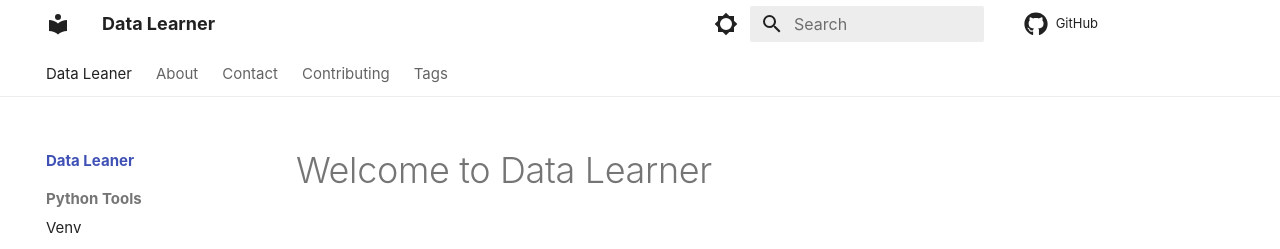
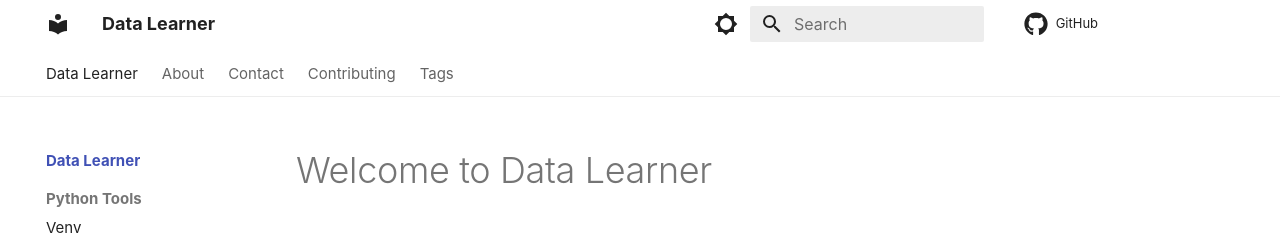
Before and after one commit to DataLearner-org/DataLearner.org, an MkDocs documentation site: the page built from docs/index.md, in a window 1280 px wide. Shown: the top 249 px of the page. Built offline with MkDocs 1.6.1 and Material for MkDocs 9.7.7, drawn with Linux system fonts in a browser that asks for light colours; some web fonts are replaced; comment, search, counter and statistics services are not loaded.

Commit message:
fix: correct spelling mistake

```diff
--- a/mkdocs.yml
+++ b/mkdocs.yml
@@ -45,7 +45,7 @@ theme:
 repo_url: https://github.com/DataLearner-org/DataLearner.org
 
 nav:
-  - Data Leaner:
+  - Data Learner:
     - index.md
     - Python Tools:
       - Venv: python/venv.md
```
